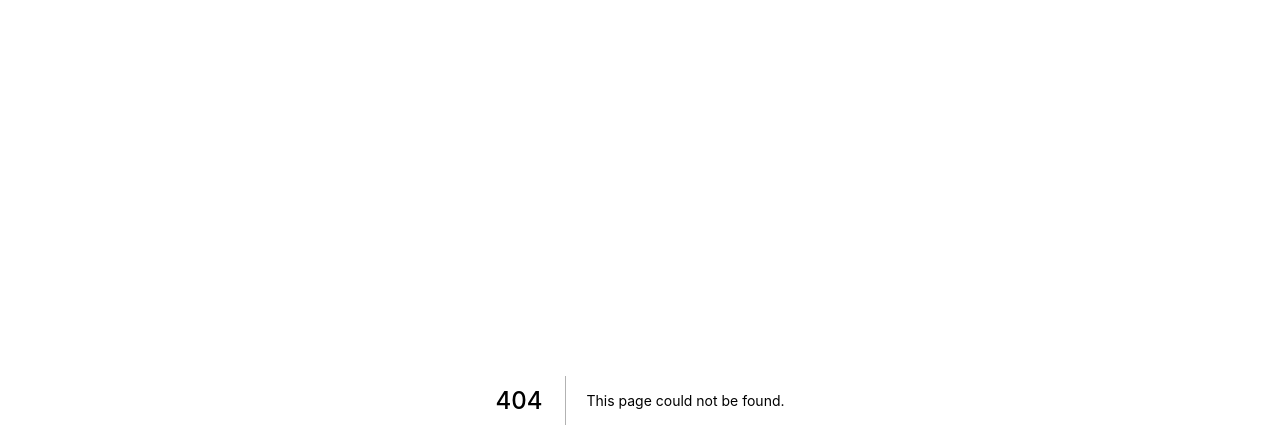
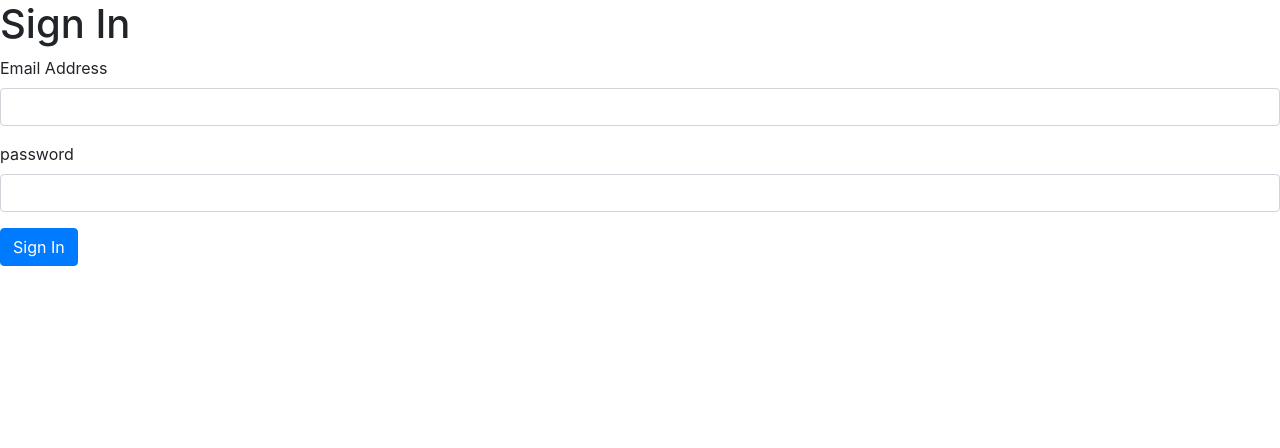
Before and after one commit to absolute-nil/tickety-ms, a Next.js app in the folder client/: page /auth/signin in a window 1280 px wide. Before the commit this address had no page. Shown: the top 448 px of the page. Built offline with nearby package versions, Linux system fonts and the light colour scheme.

Commit message:
create singin page

```diff
--- /dev/null
+++ b/client/pages/auth/signin.js
@@ -0,0 +1,6 @@
+import Auth from '../../components/Auth';
+const Signin = () => {
+  return <Auth label="Sign In" title="Sign In" url="/api/users/signin" />;
+};
+
+export default Signin;
```
